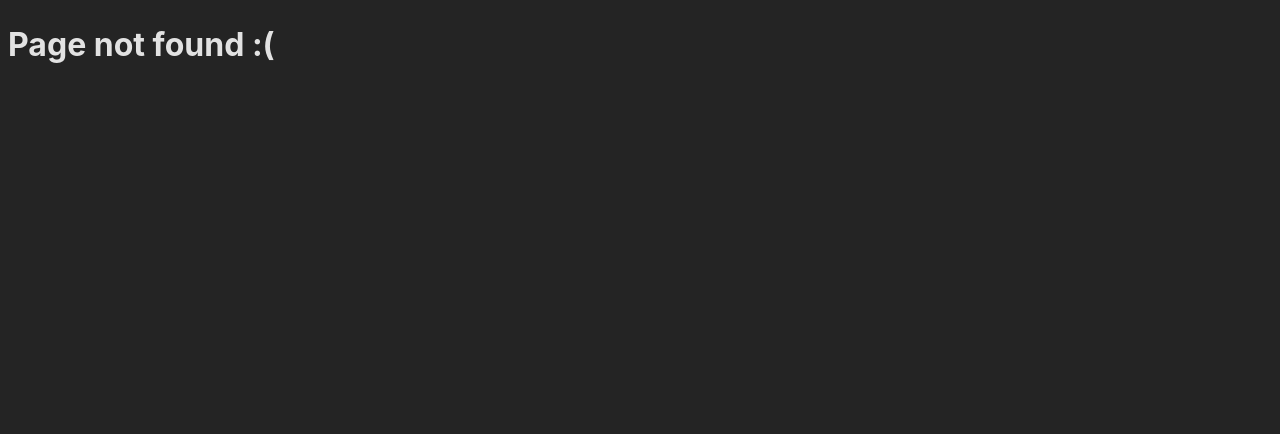
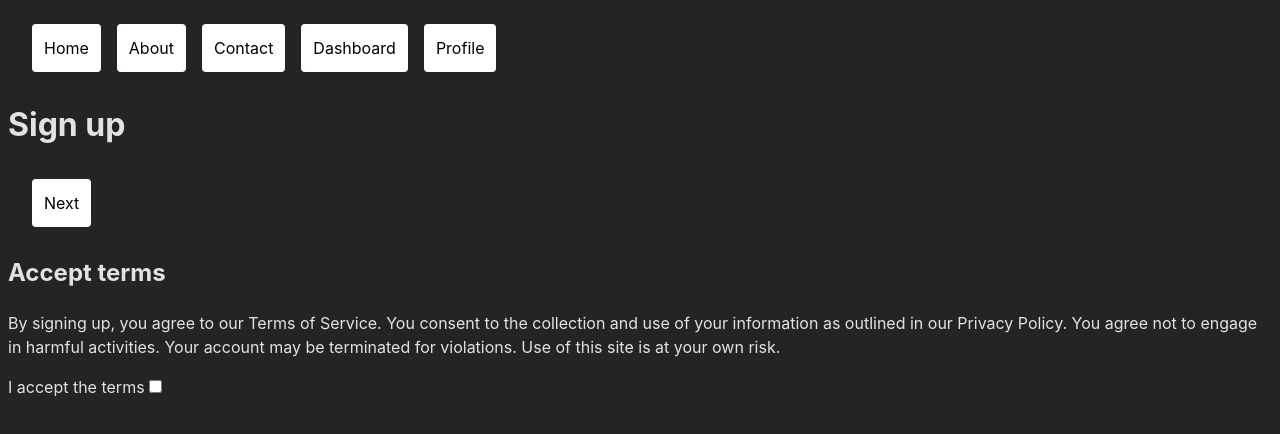
Before and after one commit to marothon/lexicon-router-exercises, a React (Vite) app: page /signup/step1 in a window 1280 px wide. Before the commit this address led to /not-found. Shown: the top 434 px of the page. Built offline with nearby package versions, Linux system fonts and the light colour scheme.

Commit message:
Solve task 8

```diff
--- /dev/null
+++ b/src/components/signup-step1.tsx
@@ -0,0 +1,18 @@
+import { Link } from 'react-router-dom'
+
+export default function SignUpStep1() {
+  return (
+    <>
+      <nav>
+        <Link to='../step2'>Next</Link>
+      </nav>
+      <h2>Accept terms</h2>
+      <form>
+        <p>By signing up, you agree to our Terms of Service. You consent to the collection and use of your information as outlined in our Privacy Policy.
+          You agree not to engage in harmful activities. Your account may be terminated for violations. Use of this site is at your own risk.</p>
+        <label htmlFor="accept-terms">I accept the terms</label>
+        <input type="checkbox" name="accept-terms"/>
+      </form>
+    </>
+  )
+}
--- /dev/null
+++ b/src/components/signup-step2.tsx
@@ -0,0 +1,17 @@
+import { Link } from 'react-router-dom'
+
+export default function SignUpStep2() {
+  return (
+    <>
+      <nav>
+        <Link to='../step1'>Previous</Link>
+        <Link to='../step3'>Next</Link>
+      </nav>
+      <h2>Personal info</h2>
+      <form>
+        <input type="text" placeholder='Name'></input>
+        <input type="email" placeholder='Email'></input>
+      </form>
+    </>
+  )
+}
--- /dev/null
+++ b/src/components/signup-step3.tsx
@@ -0,0 +1,15 @@
+import { Link } from 'react-router-dom'
+
+export default function SignUpStep3() {
+  return (
+    <>
+      <nav>
+        <Link to='../step2'>Previous</Link>
+      </nav>
+      <h2>Confirm Signup</h2>
+      <form>
+        <button>Confirm</button>
+      </form>
+    </>
+  )
+}
--- /dev/null
+++ b/src/components/signup.tsx
@@ -0,0 +1,10 @@
+import { Outlet } from 'react-router-dom'
+
+export default function SignUp() {
+  return (
+    <>
+      <h1>Sign up</h1>
+      <Outlet/>
+    </>
+  )
+}
--- a/src/routing.tsx
+++ b/src/routing.tsx
@@ -9,6 +9,10 @@ import Settings from "./components/settings";
 import NotFound from "./components/not-found";
 import ProtectedRoute from "./components/protected-route";
 import UserProfile from "./components/user-profile";
+import SignUp from "./components/signup";
+import SignUpStep1 from "./components/signup-step1";
+import SignUpStep2 from "./components/signup-step2";
+import SignUpStep3 from "./components/signup-step3";
 
 export const router = createBrowserRouter([
   {
@@ -34,6 +38,28 @@ export const router = createBrowserRouter([
       {
         path: '/user/:id',
         element: <UserProfile/>
+      },
+      {
+        path: '/signup',
+        element: <SignUp/>,
+        children: [
+          {
+            index: true,
+            element: <Navigate to='step1' replace/>
+          },
+          {
+            path: 'step1',
+            element: <SignUpStep1/>
+          },
+          {
+            path: 'step2',
+            element: <SignUpStep2/>
+          },
+          {
+            path: 'step3',
+            element: <SignUpStep3/>
+          }
+        ]
       },
       {
         path: '/dashboard',
```
